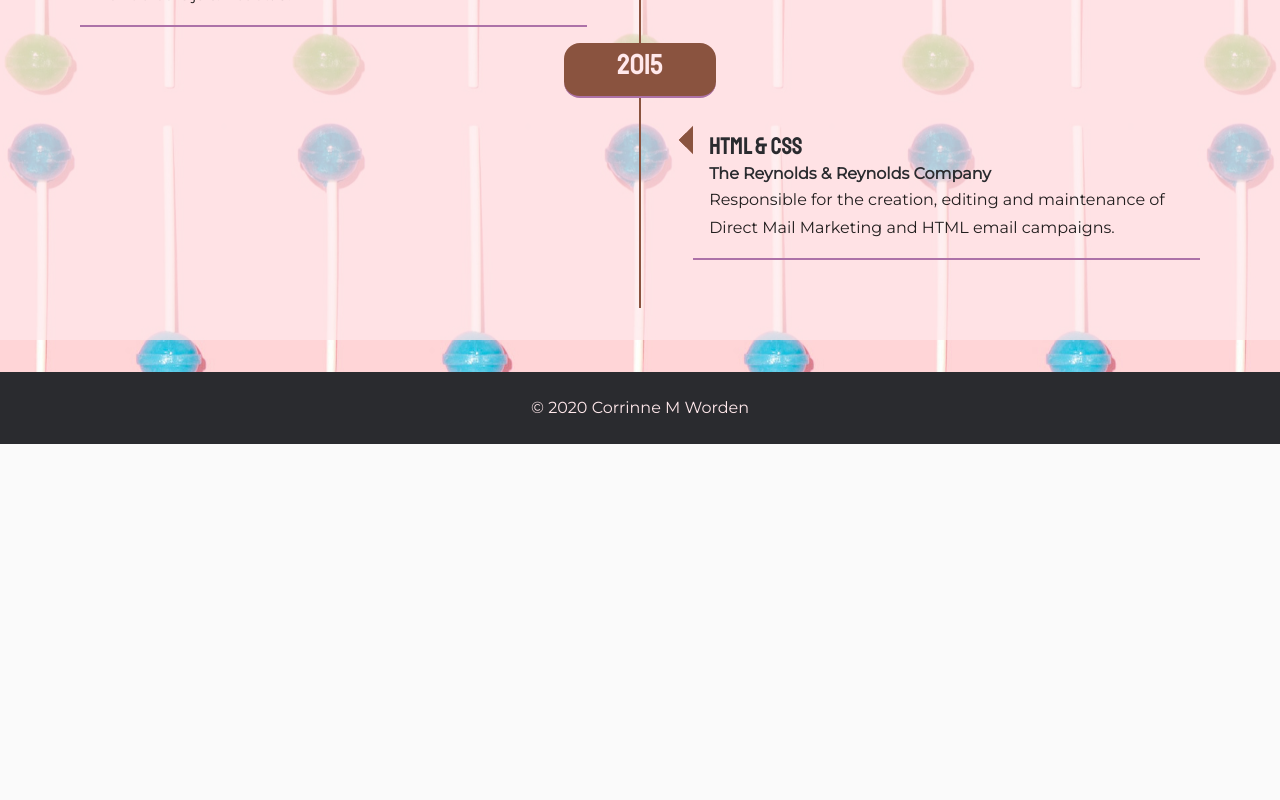
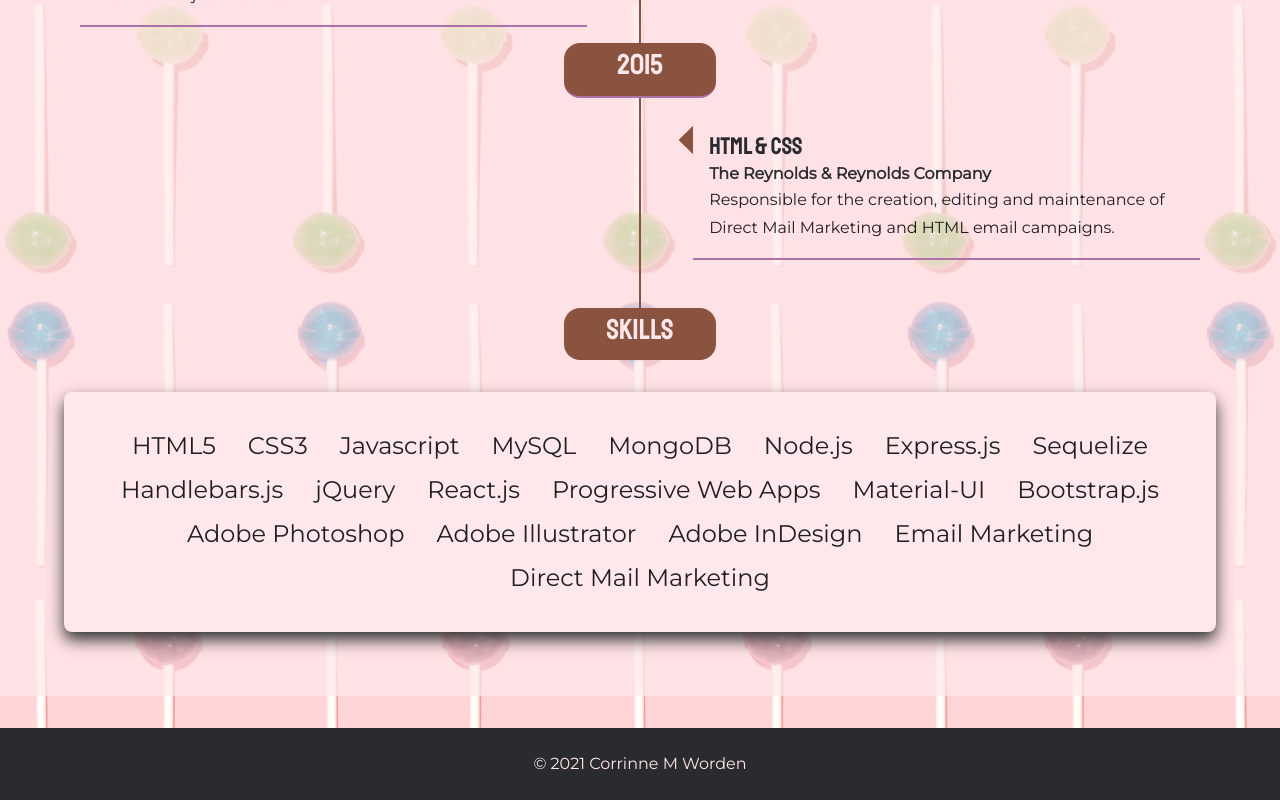
Before and after one commit to CorrinneW/react-portfolio, a React (Create React App) app: page /#/resume in a window 1280 px wide. Shown: the part 542-1342 px from the top of the page. Before the commit the page ends 986 px from the top, so only its background shows below. Built offline with nearby package versions, Linux system fonts and the light colour scheme.

Commit message:
added skills section to resume page and email address to contact page

```diff
--- a/src/components/Footer.js
+++ b/src/components/Footer.js
@@ -23,7 +23,7 @@ export default function StickyFooter() {
       <footer className={classes.footer}>
         <Container maxWidth="sm">
           <Typography variant="body1" className={classes.footerText}>
-            &copy; 2020 Corrinne M Worden
+            &copy; 2021 Corrinne M Worden
           </Typography>
         </Container>
       </footer>
--- /dev/null
+++ b/src/components/SkillsList.js
@@ -0,0 +1,54 @@
+import React from "react";
+import { Box, Typography } from "@material-ui/core";
+import { makeStyles } from '@material-ui/styles';
+
+const skills = [
+    "HTML5",
+    "CSS3",
+    "Javascript",
+    "MySQL",
+    "MongoDB",
+    "Node.js",
+    "Express.js",
+    "Sequelize",
+    "Handlebars.js",
+    "jQuery",
+    "React.js",
+    "Progressive Web Apps",
+    "Material-UI",
+    "Bootstrap.js",
+    "Adobe Photoshop",
+    "Adobe Illustrator",
+    "Adobe InDesign",
+    "Email Marketing",
+    "Direct Mail Marketing"
+]
+
+const useStyles =  makeStyles(theme => ({
+    skillContainer: {
+        backgroundColor: theme.palette.background.paper,
+        padding: "2rem",
+        borderRadius: ".5rem",
+        margin: "2rem",
+        boxShadow: "0 0.5rem 1rem #333333"
+    },
+    skillItem: {
+        padding: ".25rem 1rem .25rem 1rem"
+    },
+    skillText: {
+        fontSize: "1.5rem"
+    }
+}))
+
+export default function SkillsList() {
+    const classes = useStyles()
+    return (<Box className={classes.skillContainer} display="flex" flexWrap="wrap" justifyContent="center">
+        {skills.map(skill => (
+            <Box className={classes.skillItem}>
+                <Typography className={classes.skillText}>
+                    {skill}
+                </Typography>
+            </Box>
+        ))}
+    </Box>)
+}
--- a/src/components/pages/Contact.js
+++ b/src/components/pages/Contact.js
@@ -1,5 +1,5 @@
 import React from 'react';
-import { Grid, Typography } from '@material-ui/core';
+import { Grid, Typography, Link } from '@material-ui/core';
 
 import ContactForm from '../ContactForm';
 import Container from '../Container';
@@ -39,7 +39,7 @@ function Contact() {
                 <Grid item xs={12} md={6} lg={4} >
                     <Typography className={classes.pText} variant='p'>
                         I would love to collaborate with you! I'm currently seeking full time, part time or contract opportunities.{<br/>}{<br/>}
-                        Use this contact form to get in touch.
+                        Email me at: <Link component="a" href="mailto:corrinneworden@gmail.com">corrinneworden@gmail.com</Link>{<br/>}or use this contact form to get in touch.
                     </Typography>
                 </Grid>
                 <Grid item xs={12} md={6} lg={8}>
--- a/src/components/pages/Resume.js
+++ b/src/components/pages/Resume.js
@@ -7,6 +7,7 @@ import {
 } from '@material-ui/core'
 
 import Container from '../Container'
+import SkillsList from '../SkillsList';
 
 import resumePDF from '../../assets/corrinne_worden_resume_plain_text.pdf';
 
@@ -133,7 +134,7 @@ const useStyles = makeStyles(theme => ({
 
 //open resumePDF in new window so that it can be downloaded or printed
 function handleClick() {
- window.open(resumePDF, '_blank');
+    window.open(resumePDF, '_blank');
 }
 
 function Resume() {
@@ -180,6 +181,10 @@ function Resume() {
                         </Typography>
                     </Box>
                 </Box>
+                <Box component="div">
+                    <Typography variant="h2" className={classes.year}>Skills</Typography>
+                    <SkillsList />
+                </Box>
             </Container>
         </>
     )
```
